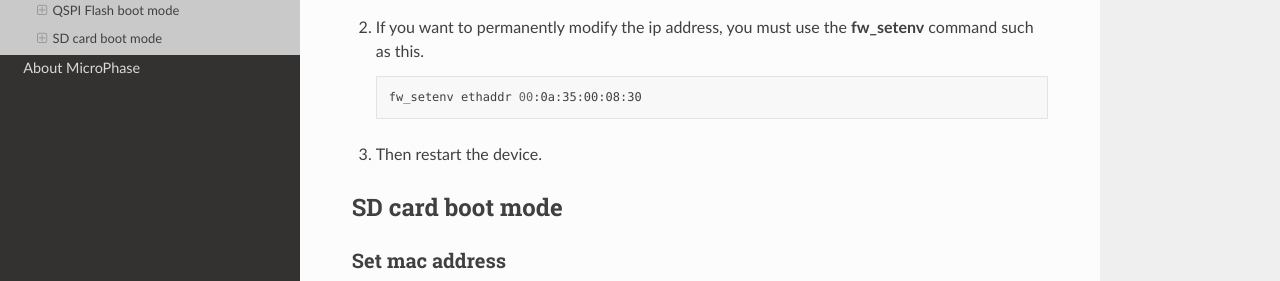
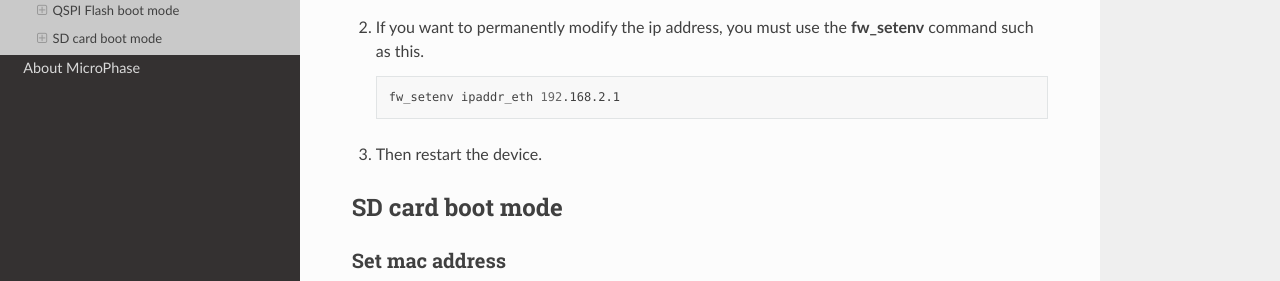
Before and after one commit to MicroPhase/antsdr_doc_en, a Sphinx documentation site: the page built from source/app_notes/set_the_iio_firmware_ip.md, in a window 1280 px wide and 900 px high, scrolled down 1284 px. Shown: the part 231-512 px from the top of the window. Built offline with Sphinx 7.4.7 and the Read the Docs theme 2.0.0, drawn with Linux system fonts in a browser that asks for light colours.

Commit message:
fix set ip

````diff
--- a/source/app_notes/set_the_iio_firmware_ip.md
+++ b/source/app_notes/set_the_iio_firmware_ip.md
@@ -68,7 +68,7 @@ The default ip is 192.168.1.10, if you need to modify the ip, you also need to e
 2.
     If you want to permanently modify the ip address, you must use the **fw_setenv** command such as this.
     ```sh
-    fw_setenv ethaddr 00:0a:35:00:08:30
+    fw_setenv ipaddr_eth 192.168.2.1
     ```
 
 3.
````
